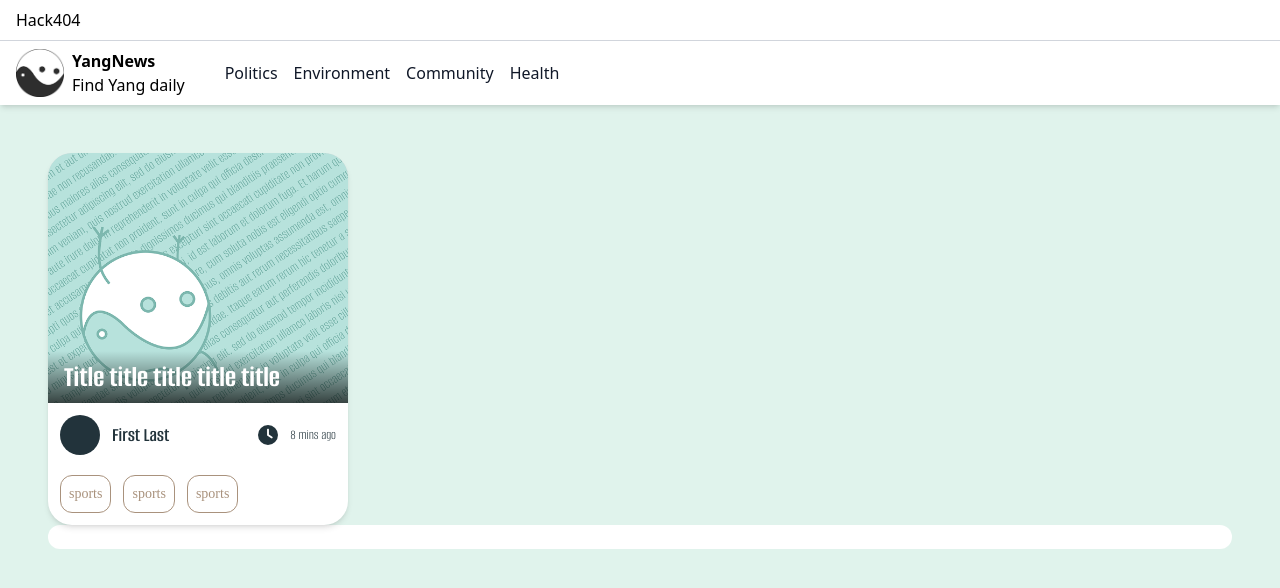
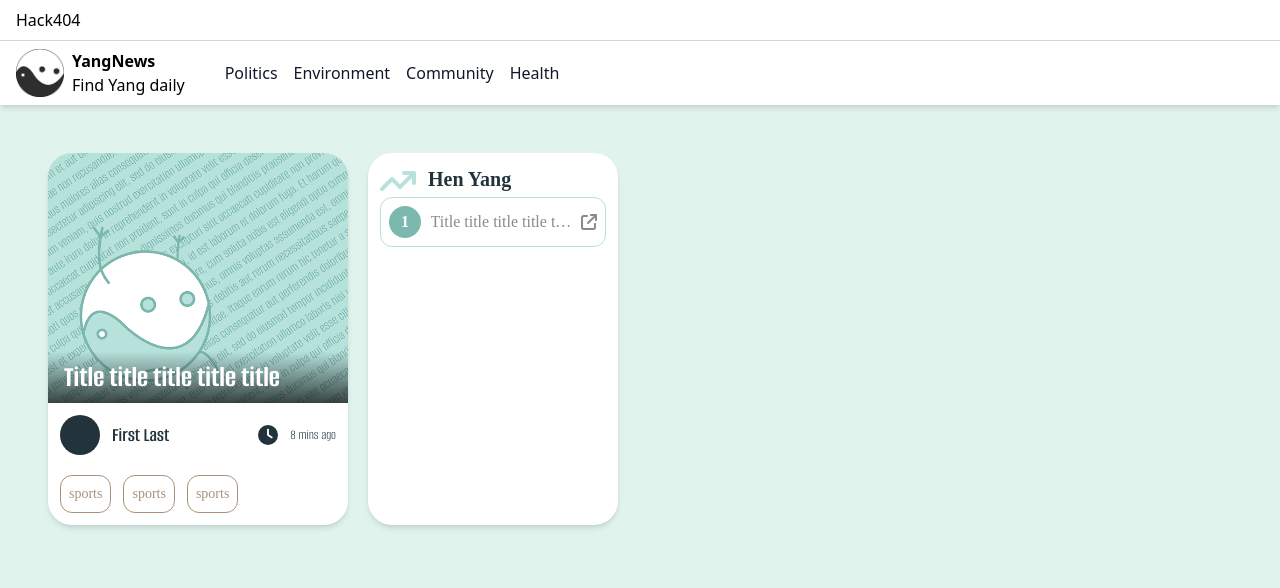
Before and after one commit to dundeezhang/hack404, a React (Vite) app in the folder hack404/: page / in a window 1280 px wide. Shown: the top 588 px of the page. Built offline with nearby package versions, Linux system fonts and the light colour scheme; a web font is replaced by a local one.

Commit message:
henyangggg

```diff
--- a/hack404/src/App.tsx
+++ b/hack404/src/App.tsx
@@ -35,7 +35,7 @@ function App() {
           </div>
         </nav>
       </header>
-      <main className="p-12">
+      <main className="p-12 flex flex-row flex-wrap gap-5">
         <NewsCard />
         <HenYang />
       </main>
--- a/hack404/src/components/HenYang.tsx
+++ b/hack404/src/components/HenYang.tsx
@@ -1,12 +1,31 @@
-import { faArrowTrendUp } from "@fortawesome/free-solid-svg-icons";
+import {
+  faArrowTrendUp,
+  faArrowUpRightFromSquare,
+} from "@fortawesome/free-solid-svg-icons";
 import { FontAwesomeIcon } from "@fortawesome/react-fontawesome";
+import type { RankedArticles } from "../types";
 
-const HenYang = () => {
+const HenYang = ({ articles }: { articles: RankedArticles }) => {
   return (
-    <div>
-      <div className="flex flex-row bg-white rounded-3xl">
-        <FontAwesomeIcon icon={faArrowTrendUp} />
-        elfajfi
+    <div className="w-[250px] bg-white rounded-3xl shadow-md p-3">
+      <div className="flex flex-row rounded-3xl gap-3">
+        <FontAwesomeIcon icon={faArrowTrendUp} color="#B7E2DC" size="2x" />
+        <h1 className="text-[#22333B] text-xl font-bold">Hen Yang</h1>
+      </div>
+      <div className="border border-[#B7E2DC] p-2 rounded-xl flex flex-row justify-between">
+        <div className="self-end bg-[#7DB8AF] rounded-full px-3 py-1">
+          <h1 className="text-[#fff] self-end text-md font-semibold">1</h1>
+        </div>
+        <div className="w-[80%] flex flex-row justify-between gap-2 my-auto">
+          <h1 className="text-[#8A8A8A] w-[90%] truncate">
+            Title title title title title title
+          </h1>
+          <FontAwesomeIcon
+            className="mt-1"
+            icon={faArrowUpRightFromSquare}
+            color="#8A8A8A"
+          />
+        </div>
       </div>
     </div>
   );
--- a/hack404/src/types.ts
+++ b/hack404/src/types.ts
@@ -8,3 +8,7 @@ export interface Article {
     date: Date;
     filters: string[];
 }
+
+export interface RankedArticles {
+    articles: Article[];
+}
```
